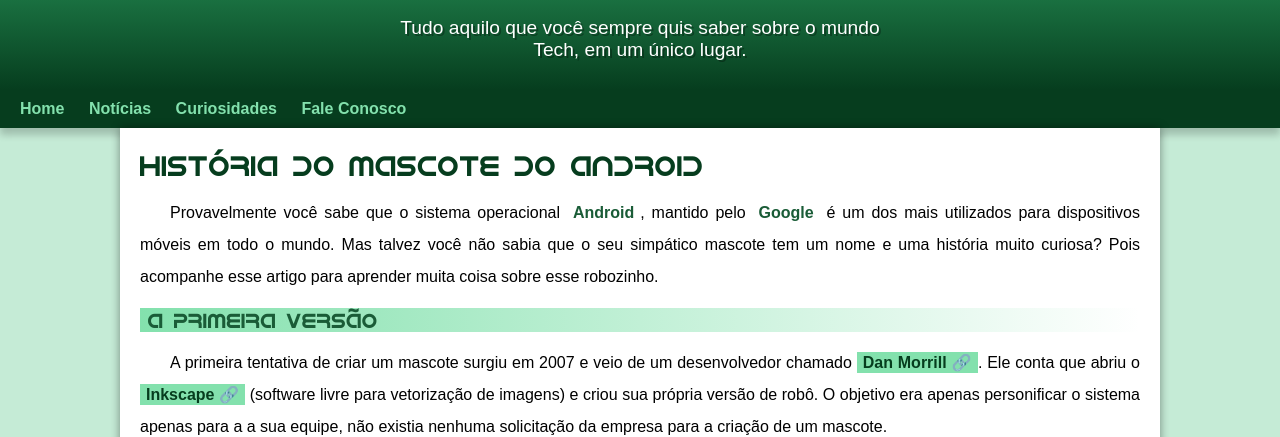
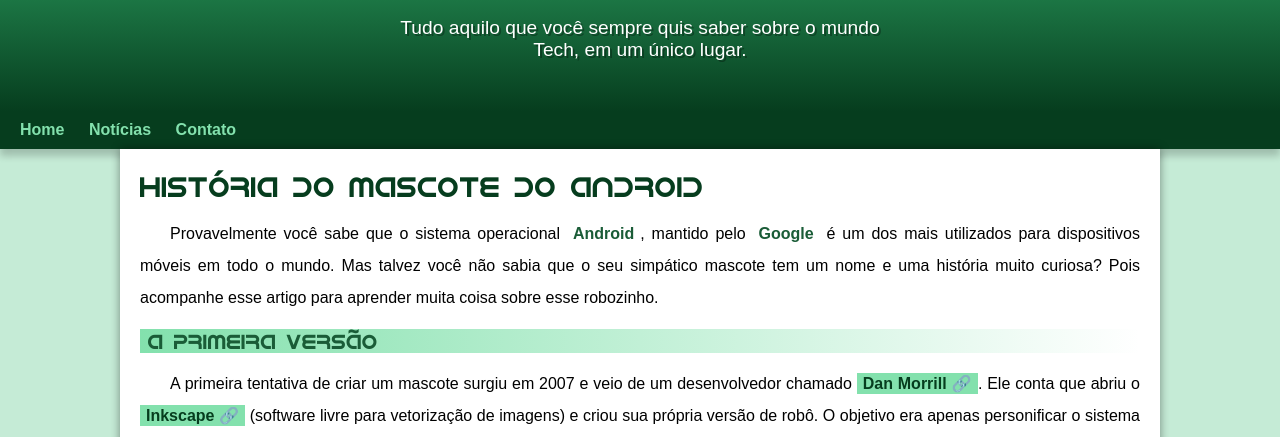
Before and after one commit to ricardoseijas/android-projeto, a plain HTML site: page index.html in a window 1280 px wide. Shown: the part 100-537 px from the top of the page. Drawn offline with Linux system fonts and the light colour scheme.

Commit message:
problema de padding corrigido

```diff
--- a/estilo/style.css
+++ b/estilo/style.css
@@ -67,7 +67,7 @@
     padding-right: 10px;
     padding-left: 10px;
     margin: auto;
-    margin-bottom: 20px;
+    padding-bottom: 50px;
     text-shadow: 2px 2px 0px rgba(0, 0, 0, 0.315);
 
 }
--- a/index.html
+++ b/index.html
@@ -15,8 +15,7 @@
     <nav>
         <a href="#">Home</a>
         <a href="#">Notícias</a>
-        <a href="#">Curiosidades</a>
-        <a href="#">Fale Conosco</a>
+        <a href="#">Contato</a>
     </nav>
     <main>
             <article>
@@ -86,7 +85,7 @@
     </main>
     <footer>
 
-    <p>Site criado por <strong id="footer">Gustavo Guanabara</strong> para o <a href="https://www.youtube.com/c/CursoemV%C3%ADdeo" target="_blank">CursoemVídeo</a>.</p>
+    <p>Site criado por <strong id="footer">Ricardo Seijas</strong> para o <a href="https://www.youtube.com/c/CursoemV%C3%ADdeo" target="_blank">CursoemVídeo</a>.</p>
 
     </footer>
 </body>
```
